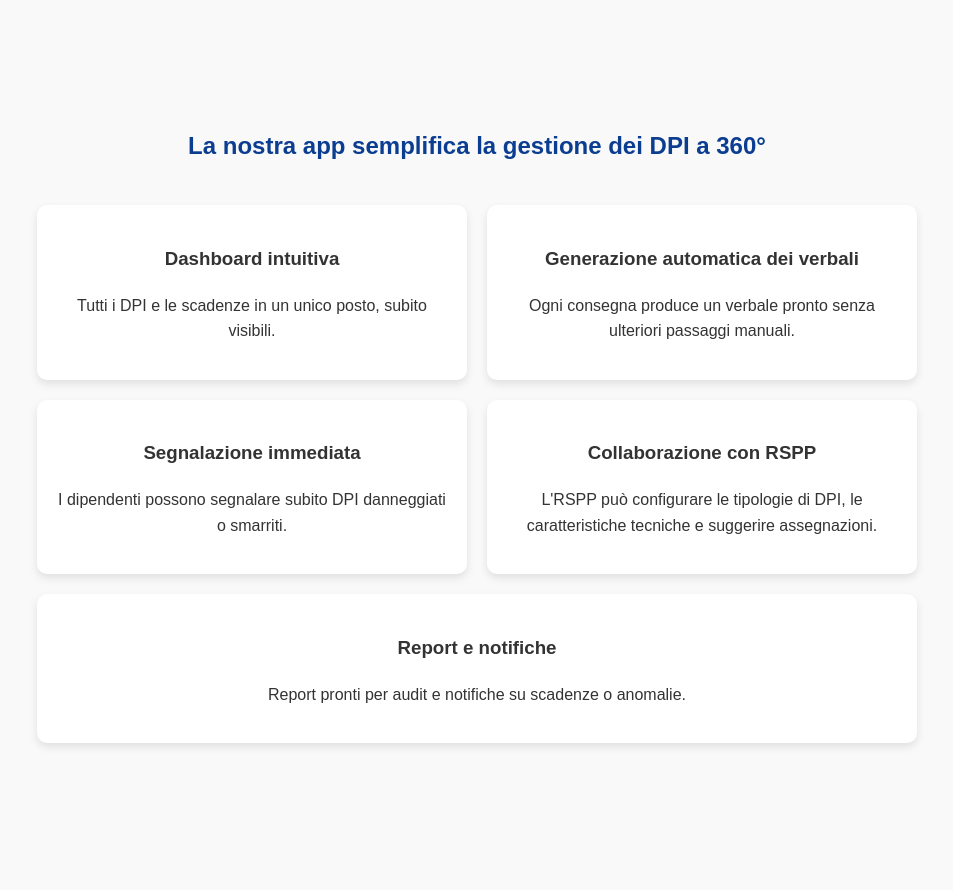
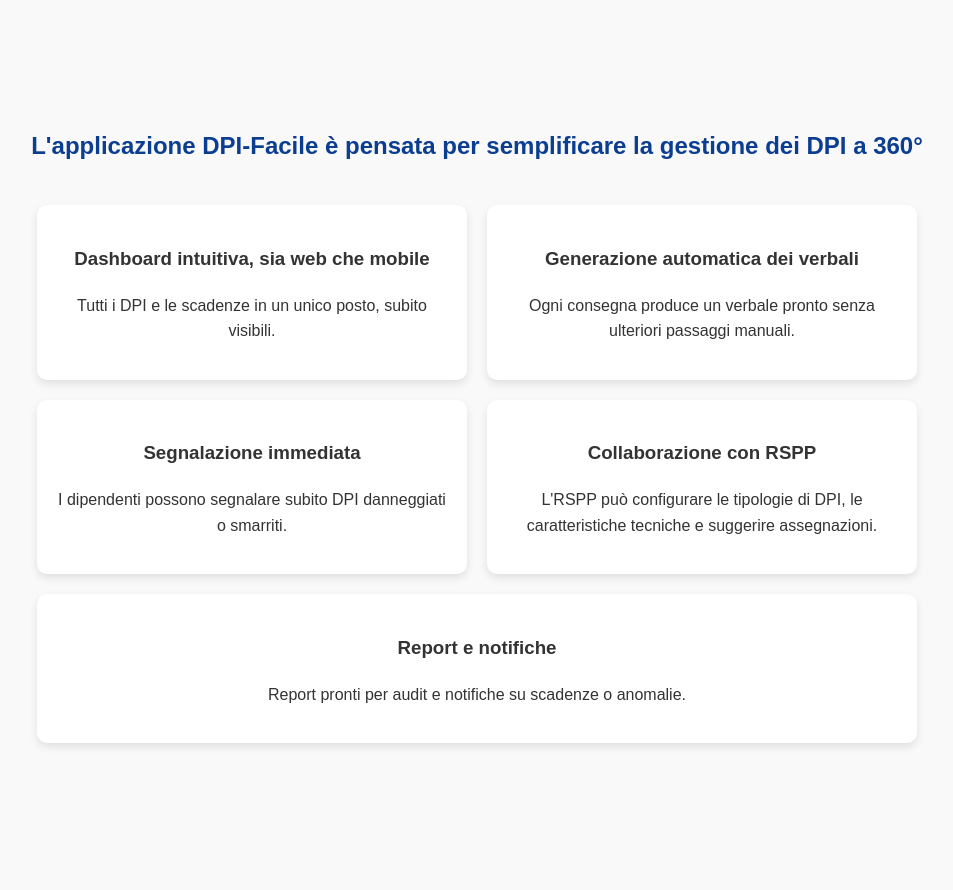
Before and after one commit to GianlucaProia/gestione-dpi-facile, a plain HTML site: page index.html in a window 1280 px wide. Shown: the part 840-1730 px from the top of the page, without its empty margins (163-1116 px from the left). Drawn offline with Linux system fonts and the light colour scheme.

Commit message:
Update index.html

```diff
--- a/index.html
+++ b/index.html
@@ -113,10 +113,10 @@
 
   <!-- Soluzione / Features -->
   <section id="soluzione">
-    <h2>La nostra app semplifica la gestione dei DPI a 360°</h2>
+    <h2>L'applicazione DPI-Facile è pensata per semplificare la gestione dei DPI a 360°</h2>
     <div class="features">
       <div class="feature">
-        <h3>Dashboard intuitiva</h3>
+        <h3>Dashboard intuitiva, sia web che mobile</h3>
         <p>Tutti i DPI e le scadenze in un unico posto, subito visibili.</p>
       </div>
       <div class="feature">
```
